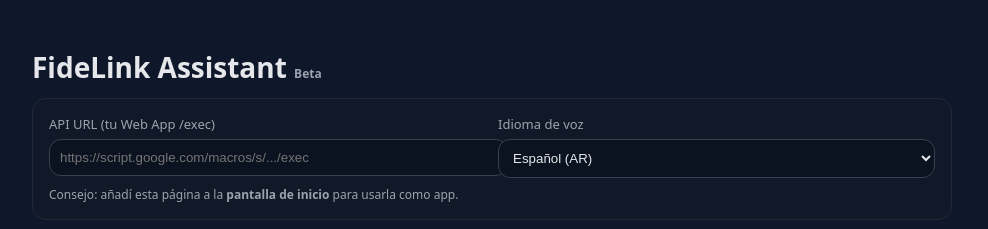
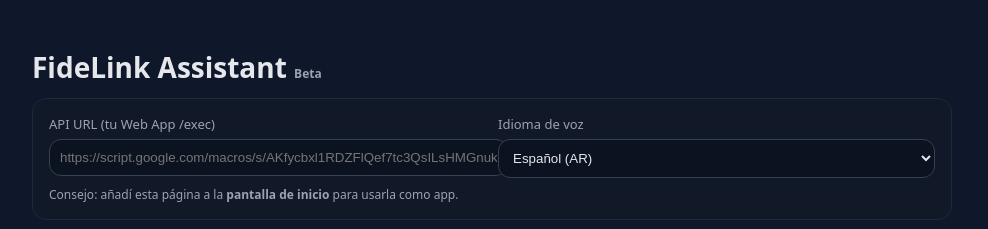
Before and after one commit to Jemp9791/fidelink-bridge, a website: page assistant.html in a window 1280 px wide. Shown: the top 229 px of the page, without its empty margins (148-1136 px from the left). Drawn offline with Linux system fonts and the light colour scheme.

Commit message:
assistant.html

```diff
--- a/assistant.html
+++ b/assistant.html
@@ -26,7 +26,7 @@
     <div class="row">
       <div>
         <label>API URL (tu Web App /exec)</label>
-        <input id="apiUrl" placeholder="https://script.google.com/macros/s/.../exec"/>
+        <input id="apiUrl" placeholder="https://script.google.com/macros/s/AKfycbxl1RDZFlQef7tc3QsILsHMGnukDUgwVV5LGa-zwCkDVeWySmH0Q9cXGeNPXvPQfO_QkQ/exec"/>
       </div>
       <div>
         <label>Idioma de voz</label>
```
